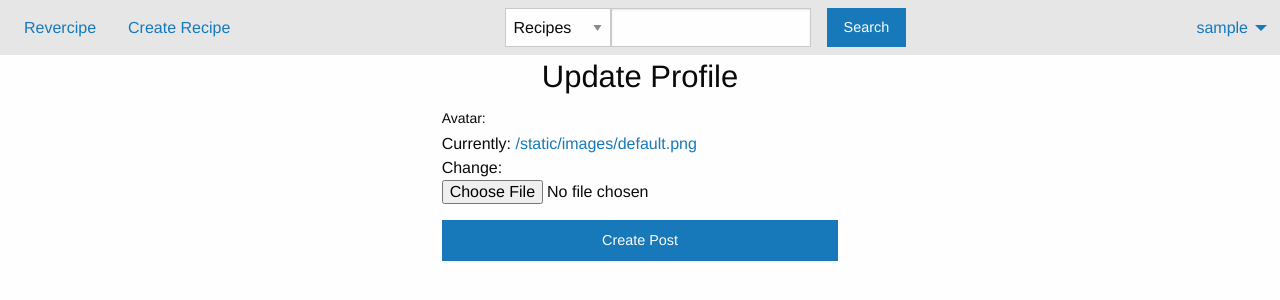
After one commit to ChicoState/Revercipe, a Django app: page /update_profile/ in a window 1280 px wide. The commit adds this page. Shown: the top 300 px of the page. Run offline with Django 3.2, Linux system fonts and the light colour scheme; the visitor is signed in with stand-in values (Sample User, id 1); some libraries are stand-ins or nearby versions.

Commit message:
Initial user page design

```diff
--- a/RevercipeApp/forms.py
+++ b/RevercipeApp/forms.py
@@ -1,6 +1,8 @@
 from django import forms
 from django.contrib.auth.forms import UserCreationForm
 from django.contrib.auth.models import User
+from .models import UserProfileModel
+
 
 
 from . import models
@@ -83,3 +85,9 @@ class IngredientForm(forms.Form):
         if commit:
             new_ingredient.save()
         return new_ingredient
+
+class ProfileForm(forms.ModelForm):
+
+    class Meta:
+        model = UserProfileModel
+        fields = ('avatar',)
--- a/RevercipeApp/models.py
+++ b/RevercipeApp/models.py
@@ -24,7 +24,7 @@ class RecipeModel(models.Model):
     author = models.ForeignKey(User, default = "", on_delete=models.CASCADE)
     name = models.CharField(max_length = 300)
     description = models.CharField(max_length=500)
-    image = models.ImageField(max_length=144, upload_to='uploads/%Y/%m/%d/', blank=True, null=True)
+    image = models.ImageField(max_length=144, upload_to='uploads/recipes/', blank=True, null=True)
     comments = models.ForeignKey(Comment, on_delete=models.CASCADE, null=True)
     def getname(self):
         return self.name
@@ -55,6 +55,7 @@ class CategoryModel(models.Model):
 
 class UserProfileModel(models.Model):
     django_user = models.OneToOneField(User, related_name="profile", on_delete=models.CASCADE)
+    avatar = models.ImageField(max_length=144, upload_to='uploads/profile/', default='/static/images/default.png')
     pantry_ingredients = models.ForeignKey(IngredientModel, null=True, on_delete=models.CASCADE)
     comments = models.ForeignKey(Comment, null=True, on_delete=models.CASCADE)
     recipes = models.ForeignKey(RecipeModel, null=True, on_delete=models.CASCADE)
--- a/RevercipeApp/templates/base.html
+++ b/RevercipeApp/templates/base.html
@@ -41,9 +41,8 @@
 
         {% if user.is_authenticated %}
         <li class="has-dropdown not-click">
-          <a href="/profile/">{{user.username}}</a>
+          <a href="/profile/{{user.id}}/">{{user.username}}</a>
           <ul class="dropdown menu" data-dropdown-menu>
-            <li><a href="/myrecipes">My Recipes</a></li>
             <li><a href="/settings">Settings</a></li>
             <li> <a href='/logout/'>Logout</a></li>
           </ul>
--- /dev/null
+++ b/RevercipeApp/templates/update_profile.html
@@ -0,0 +1,19 @@
+{% extends "base.html" %}
+{% load static %}
+{% block content  %}
+
+
+<div class="grid-x grid-padding-x">
+    <div class="large-4 medium-4 small-12 large-offset-4 medium-offset-4 cell">
+      <h3 class="text-center">Update Profile</h3>
+        <form action="" method="post" enctype="multipart/form-data">
+          {% csrf_token %}
+          {{ profile_form }}
+          <input type="submit" class="button expanded" value="Create Post" />
+      </form>
+    </div>
+  </div>
+
+
+
+{% endblock %}
--- a/RevercipeApp/urls.py
+++ b/RevercipeApp/urls.py
@@ -9,11 +9,11 @@ urlpatterns = [
     path('register/', views.register),
     path('logout/', views.logout_view),
     path('settings/', views.settings),
-    path('myrecipes/', views.my_recipes),
-    path('profile/', views.profile_view),
+    path('profile/<int:user_id>/', views.profile_view),
     path('create_recipe/', views.create_recipe),
     path('recipe/<int:instance_id>/', views.get_recipe),
     path('add_ingredient/<int:instance_id>/', views.add_ingredients),
-    path('nutrition/<int:instance_id>/', views.add_nutrition)
+    path('nutrition/<int:instance_id>/', views.add_nutrition),
+    path('update_profile/', views.update_profile)
     # path('add_ingredient/<int:instance_id>/', views.add_ingredients, name='autocomplete')
 ]
--- a/RevercipeApp/views.py
+++ b/RevercipeApp/views.py
@@ -4,6 +4,7 @@ from django.db.models import Q
 from django.contrib.auth import logout
 from django.views.decorators.csrf import csrf_exempt,csrf_protect
 from django.contrib.auth.models import User
+from django.contrib.auth.decorators import login_required
 
 from . import models
 from . import forms
@@ -35,6 +36,7 @@ def index(request):
             #RECIPE
             if type == "1":
                 recipes = models.RecipeModel.objects.filter(Q(name__icontains=res))
+
             #CATEGORY
             if type == "2":
                 categoryObjects = models.CategoryModel.objects.filter(Q(name__icontains=res))
@@ -102,15 +104,56 @@ def index(request):
 def settings(request):
     return render(request, "settings.html")
 
-def my_recipes(request):
+def profile_view(request, user_id):
+    followee = models.User.objects.get(pk = user_id)
+    follows = models.Follower.objects.all()
+    count = 0
+
+    print(followee.profile.avatar)
+
+    for follow in follows:
+        if follow.following == followee:
+            count+=1
+
+    user = models.User.objects.get(pk=user_id)
+
     if request.method == "GET":
-        recipe_array = models.RecipeModel.objects.filter(author=request.user)
+        recipes = models.RecipeModel.objects.filter(author=request.user)
 
     context = {
-        "recipes": recipe_array
+        "recipes": recipes,
+        "user": user,
+        "request_user": request.user,
+        "num_followers": count
     }
 
-    return render(request, "myrecipes.html", context=context)
+    return render(request, "profile.html", context=context)
+
+
+
+@login_required
+def update_profile(request):
+    if request.method == 'POST':
+        profile_form = forms.ProfileForm(request.POST, request.FILES, instance=request.user.profile)
+        if profile_form.is_valid():
+            profile_form.save()
+            return redirect('/profile/' + str(request.user.id) + '/')
+    else:
+        profile_form = forms.ProfileForm(instance=request.user.profile)
+
+    return render(request, 'update_profile.html', {'profile_form': profile_form})
+
+def follow(request, user_id):
+    followee = models.User.objects.get(pk = user_id)
+    follow_exists = models.Follower.objects.get(follower=request.user, following=followee)
+
+    if not follow_exists:
+        follow = models.Follower()
+        follow.follower = request.user
+        follow.following = followee
+        follow.save()
+
+    return redirect("/profile/{{user_id}}")
 
 def register(request):
     if request.method == "POST":
@@ -129,9 +172,6 @@ def register(request):
 def logout_view(request):
     logout(request)
     return redirect("/")
-
-def profile_view(request):
-    return render(request, "profile.html")
 
 def create_recipe(request):
     if request.method == "POST":
@@ -191,6 +231,7 @@ def add_ingredients(request, instance_id):
                 new_ingredient.save()
                 new_ingredient.recipes.add(recipe)
                 new_ingredient.save()
+                form_instance = forms.IngredientForm()
 
                 context = {
                     "id": instance_id,
```
Also changed, not shown: RevercipeApp/templates/profile.html (+57 -4 lines), RevercipeApp/migrations/0011_auto_20201114_2329.py (added), RevercipeApp/migrations/0012_auto_20201114_2350.py (added), RevercipeApp/static/images/default.png (added), RevercipeApp/static/images/fi-heart.svg (added), RevercipeApp/static/images/fi-torsos-all-female.svg (added), RevercipeApp/static/images/fi-torsos-all.svg (added), media/uploads/profile/brent.jpeg (added), media/uploads/profile/brent_Ik2zbFC.jpeg (added), media/uploads/profile/brent_Lj9cIYy.jpeg (added), media/uploads/profile/brent_sbOTunX.jpeg (added), media/uploads/recipes/pasta.jpeg (added), media/uploads/recipes/pizza.jpeg (added), media/uploads/recipes/pizza_QDMDxez.jpeg (added).
